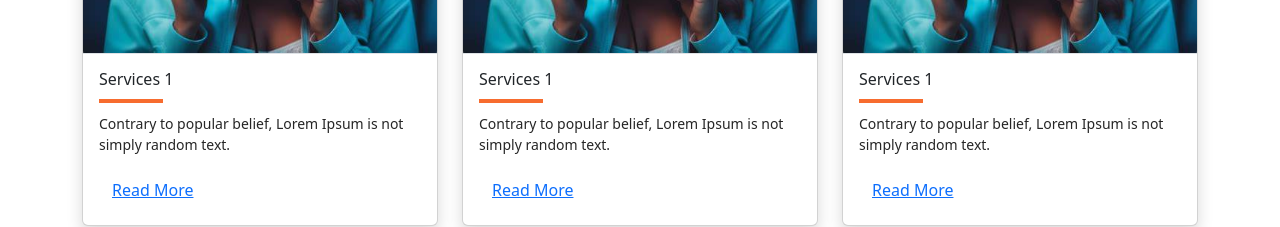
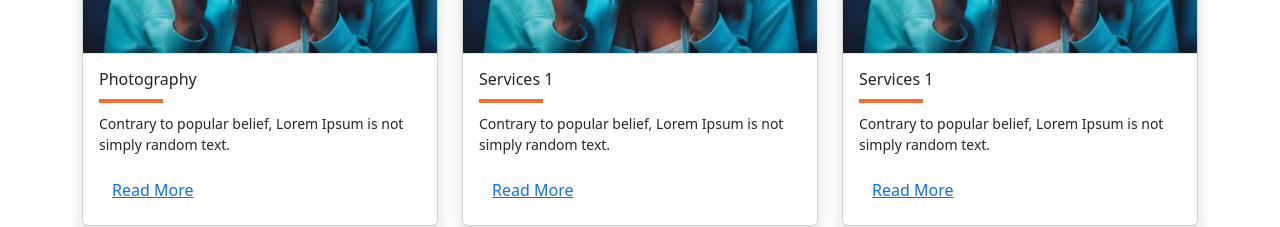
Before and after one commit to Bellagirl-maker/funda, a React (Create React App) app: page / in a window 1280 px wide. Shown: the part 2004-2231 px from the top of the page. Built offline with nearby package versions, Linux system fonts and the light colour scheme.

Commit message:
Update Home.js

```diff
--- a/src/components/pages/Home.js
+++ b/src/components/pages/Home.js
@@ -37,7 +37,7 @@ const Home = () => {
             <div className='card shadow'>
             <img src={service1} className='w-100 border-bottom' alt="services" />
               <div className='card-body'>
-              <h6>Services 1</h6>
+              <h6>Photography</h6>
               <div className='underline'></div>
               <p>Contrary to popular belief, Lorem Ipsum is not simply random text.</p>
               <Link to="/services" className='btn btn-link'>Read More</Link>
```
